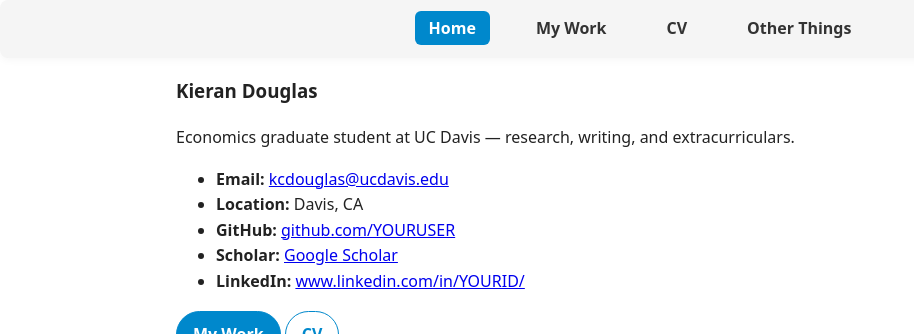
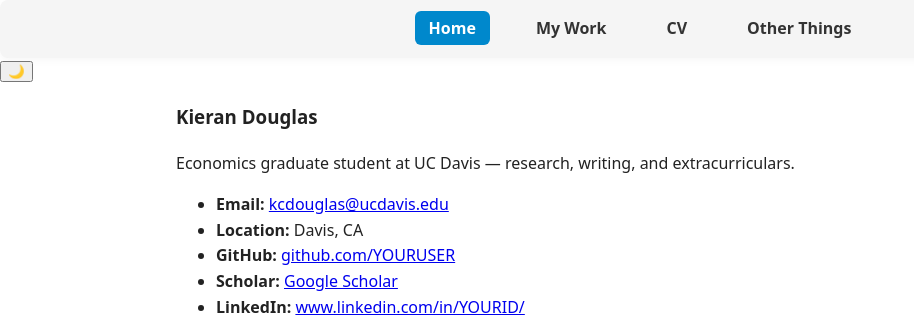
Before and after one commit to KieranCDouglas/kierancdouglas.github.io, a Jekyll site: the page built from index.md, in a window 1280 px wide, cut to the strip 0-334 px from the top of the page. Shown: the whole strip, without its empty margins (0-914 px from the left). Built offline with Jekyll 4.4.1, drawn with Linux system fonts in a browser that asks for light colours.

Commit message:
Update navigation.html

```diff
--- a/_includes/navigation.html
+++ b/_includes/navigation.html
@@ -5,13 +5,16 @@
       {% assign raw = item.url | default: '/' %}
       {% assign href = raw | relative_url %}
       {% assign normalized = raw | replace: 'index.html','' | replace: '//','/' %}
-
+      {% assign label = item.name %}
       <li>
         <a href="{{ href }}"
            class="{% if current == normalized or current == href %}active{% endif %}">
-          {{ item.name }}
+          {{ label }}
         </a>
       </li>
     {% endfor %}
   </ul>
+
+  <!-- Theme toggle button -->
+  <button id="theme-toggle" class="theme-toggle" aria-label="Toggle dark mode">🌙</button>
 </nav>
```
